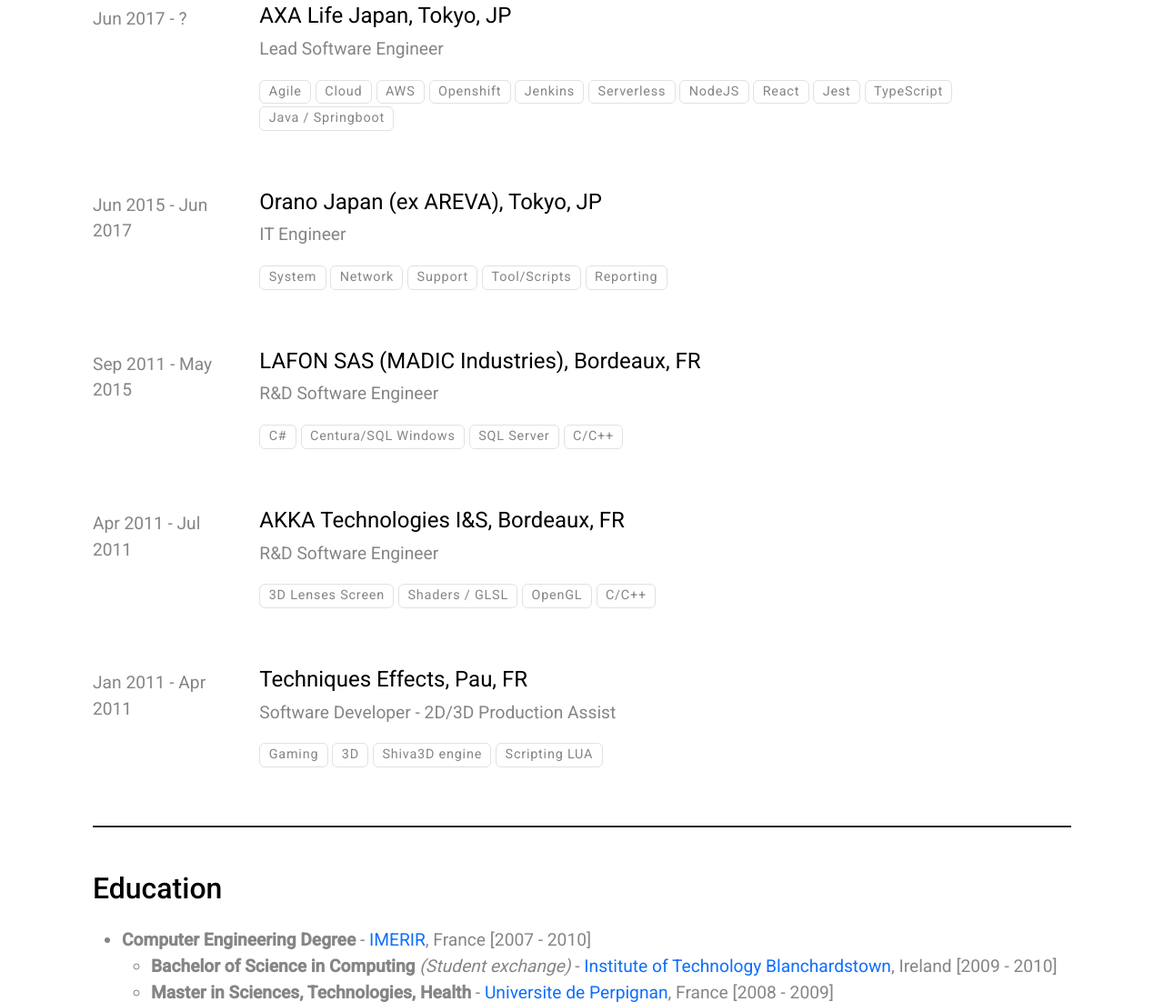
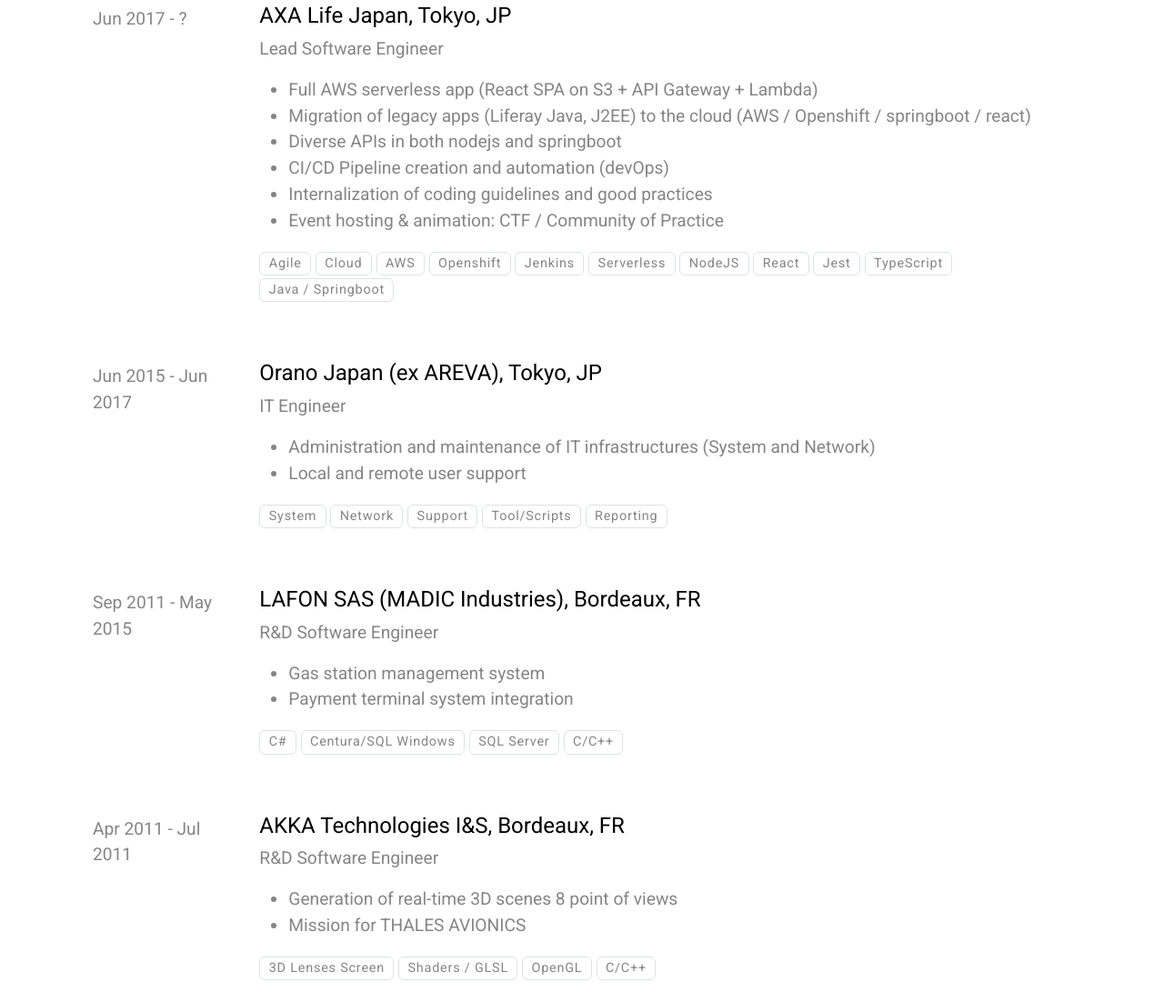
Before and after one commit to fffan64/resume, a plain HTML site: page index.html in a window 1280 px wide. Shown: the part 527-1629 px from the top of the page at 91% size. Drawn offline with nearby package versions, Linux system fonts and the light colour scheme.

Commit message:
Deploying to gh-pages from  @ e30bcaec03e706cbf81609a203aeb6ac296e5f5b 🚀

```diff
--- a/index.html
+++ b/index.html
@@ -115,7 +115,9 @@
             <div class="col-md-10">
                 <h3 class="fs-4 fw-normal">AXA Life Japan, Tokyo, JP</h3>
 
-                <div><p>Lead Software Engineer</p></div>
+                <div><p>Lead Software Engineer</p>
+
+<ul><li>Full AWS serverless app (React SPA on S3 + API Gateway + Lambda)</li><li>Migration of legacy apps (Liferay Java, J2EE) to the cloud (AWS / Openshift / springboot / react)</li><li>Diverse APIs in both nodejs and springboot</li><li>CI/CD Pipeline creation and automation (devOps)</li><li>Internalization of coding guidelines and good practices</li><li>Event hosting &amp; animation: CTF / Community of Practice</li></ul></div>
 
                 <p>
                     <span class="badge text-body border border-1">Agile</span>
@@ -139,7 +141,9 @@
             <div class="col-md-10">
                 <h3 class="fs-4 fw-normal">Orano Japan (ex AREVA), Tokyo, JP</h3>
 
-                <div><p>IT Engineer</p></div>
+                <div><p>IT Engineer</p>
+
+<ul><li>Administration and maintenance of IT infrastructures (System and Network)</li><li>Local and remote user support</li></ul></div>
 
                 <p>
                     <span class="badge text-body border border-1">System</span>
@@ -157,7 +161,9 @@
             <div class="col-md-10">
                 <h3 class="fs-4 fw-normal">LAFON SAS (MADIC Industries), Bordeaux, FR</h3>
 
-                <div><p>R&amp;D Software Engineer</p></div>
+                <div><p>R&amp;D Software Engineer</p>
+
+<ul><li>Gas station management system</li><li>Payment terminal system integration</li></ul></div>
 
                 <p>
                     <span class="badge text-body border border-1">C#</span>
@@ -174,7 +180,9 @@
             <div class="col-md-10">
                 <h3 class="fs-4 fw-normal">AKKA Technologies I&amp;S, Bordeaux, FR</h3>
 
-                <div><p>R&amp;D Software Engineer</p></div>
+                <div><p>R&amp;D Software Engineer</p>
+
+<ul><li>Generation of real-time 3D scenes 8 point of views</li><li>Mission for THALES AVIONICS</li></ul></div>
 
                 <p>
                     <span class="badge text-body border border-1">3D Lenses Screen</span>
@@ -191,7 +199,9 @@
             <div class="col-md-10">
                 <h3 class="fs-4 fw-normal">Techniques Effects, Pau, FR</h3>
 
-                <div><p>Software Developer - 2D/3D Production Assist</p></div>
+                <div><p>Software Developer - 2D/3D Production Assist</p>
+
+<ul><li>3D multiplayer card game using Shiva3D game engine</li><li>Study / concept / art / project management</li></ul></div>
 
                 <p>
                     <span class="badge text-body border border-1">Gaming</span>
```
Also changed, not shown: 1 other file.
